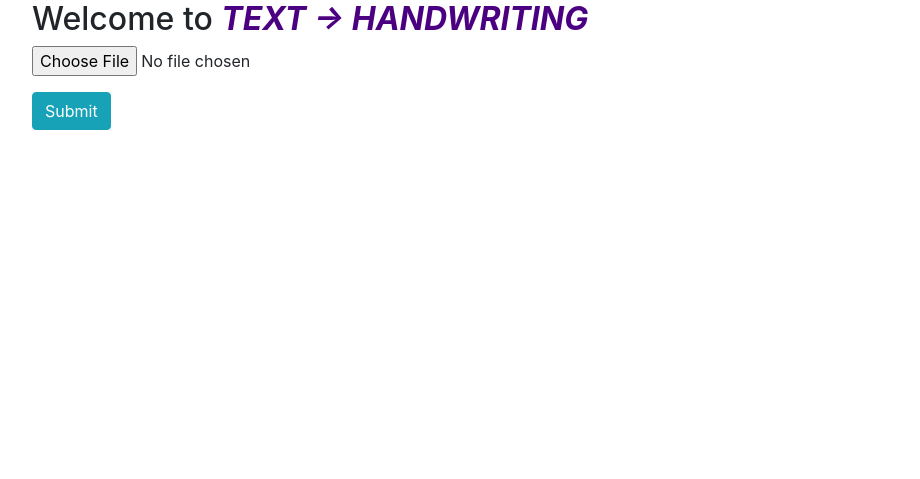
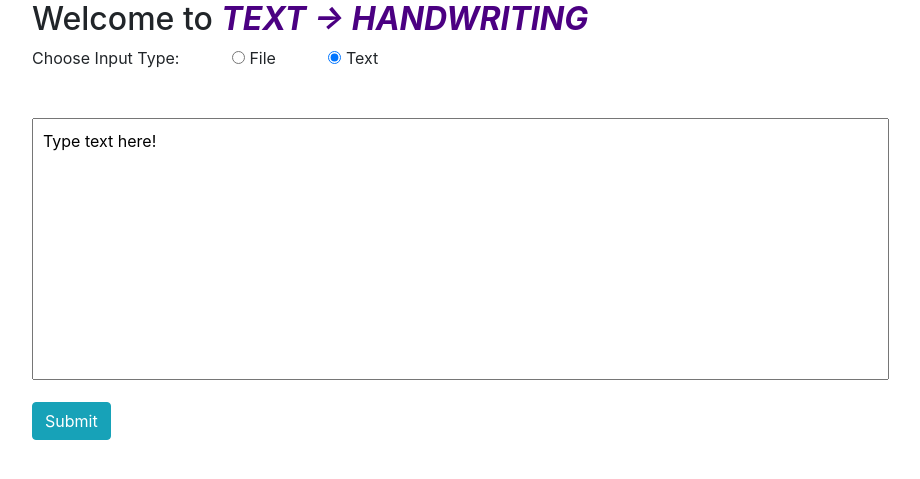
Before and after one commit to rrkas/handwriting-generation-flask, a Flask app: page / in a window 1280 px wide. Shown: the part 56-535 px from the top of the page, without its empty margins (53-973 px from the left). Run offline with Flask 2, Linux system fonts and the light colour scheme; some libraries are stand-ins or nearby versions.

Commit message:
text input as option

```diff
--- a/website/routes.py
+++ b/website/routes.py
@@ -4,6 +4,7 @@ import uuid
 
 import pywhatkit as kit
 from flask import *
+from werkzeug.datastructures import FileStorage
 
 from website import app
 
@@ -21,10 +22,15 @@ def allowed_file(filename):
 def generate_signature(file):
     try:
         output_filename = str(uuid.uuid4().hex)
-        file.save(os.path.join(output_dir, output_filename + '.txt'))
-        with open(os.path.join(output_dir, output_filename + '.txt'), 'r') as f:
-            text = f.read()
-        os.remove(os.path.join(output_dir, output_filename + '.txt'))
+        if isinstance(file, FileStorage):
+            if os.path.exists('pywhatkit_dbs.txt'):
+                os.remove('pywhatkit_dbs.txt')
+            file.save(os.path.join(output_dir, output_filename + '.txt'))
+            with open(os.path.join(output_dir, output_filename + '.txt'), 'r') as f:
+                text = f.read()
+            os.remove(os.path.join(output_dir, output_filename + '.txt'))
+        else:
+            text = file
         kit.text_to_handwriting(
             string=text,
             rgb=(0, 0, 0),
@@ -39,16 +45,21 @@ def generate_signature(file):
 @app.route('/', methods=['POST', 'GET'])
 def home():
     if request.method == 'POST':
-        if 'file' not in request.files:
-            flash('No file part!')
-            return redirect(request.url)
-        file = request.files.get('file')
-        if not allowed_file(file.filename):
-            flash('Invalid File!')
-            return redirect(request.url)
+        # print("request", request)
+        print("form", request.form)
+        if request.form.get('inputtype') == 'file':
+            if 'file' not in request.files:
+                flash('No file part!')
+                return redirect(request.url)
+            file = request.files.get('file')
+            if not allowed_file(file.filename):
+                flash('Invalid File!')
+                return redirect(request.url)
+        else:
+            file = request.form.get('text')
         img_name, valid = generate_signature(file)
         if valid:
-            flash('Images Converted Successfully!', 'success')
+            flash('Image Generated Successfully!', 'success')
         else:
             flash('Something went wrong! Please try again!!', 'error')
             return redirect(request.url)
--- a/website/templates/home.html
+++ b/website/templates/home.html
@@ -5,7 +5,14 @@
 
 {% if not img_name %}
     <form method="post" enctype="multipart/form-data" action="/">
-        <input type="file" name="file" autocomplete="off" required accept="text/plain"><br>
+        Choose Input Type:
+        <input id="radio_file" class="ml-5" type="radio" onclick="toggleFileText()" name="inputtype" value="file"> File
+        <input id="radio_text" class="ml-5" type="radio" onclick="toggleFileText()" name="inputtype" value="text" checked> Text
+        <br><br>
+
+        <input id="file" type="file" style="display: none;" name="file" autocomplete="off" accept="text/plain"><br>
+        <textarea id="text" name="text" cols="80" rows="10" style="resize: none;overflow-y: scroll;padding: 10px;">Type text here!</textarea><br>
+
         <input class="btn btn-info mt-3" type="submit" value="Submit">
     </form>
 {% else %}
@@ -17,4 +24,19 @@
     </div>
 {% endif %}
 
+
+<script type="text/javascript">
+
+function toggleFileText(){
+    if (document.getElementById('radio_file').checked) {
+        document.getElementById('text').style.display = 'none';
+        document.getElementById('file').style.display = 'block';
+    } else {
+        document.getElementById('text').style.display = 'block';
+        document.getElementById('file').style.display = 'none';
+    }
+}
+
+</script>
+
 {% endblock %}
```
